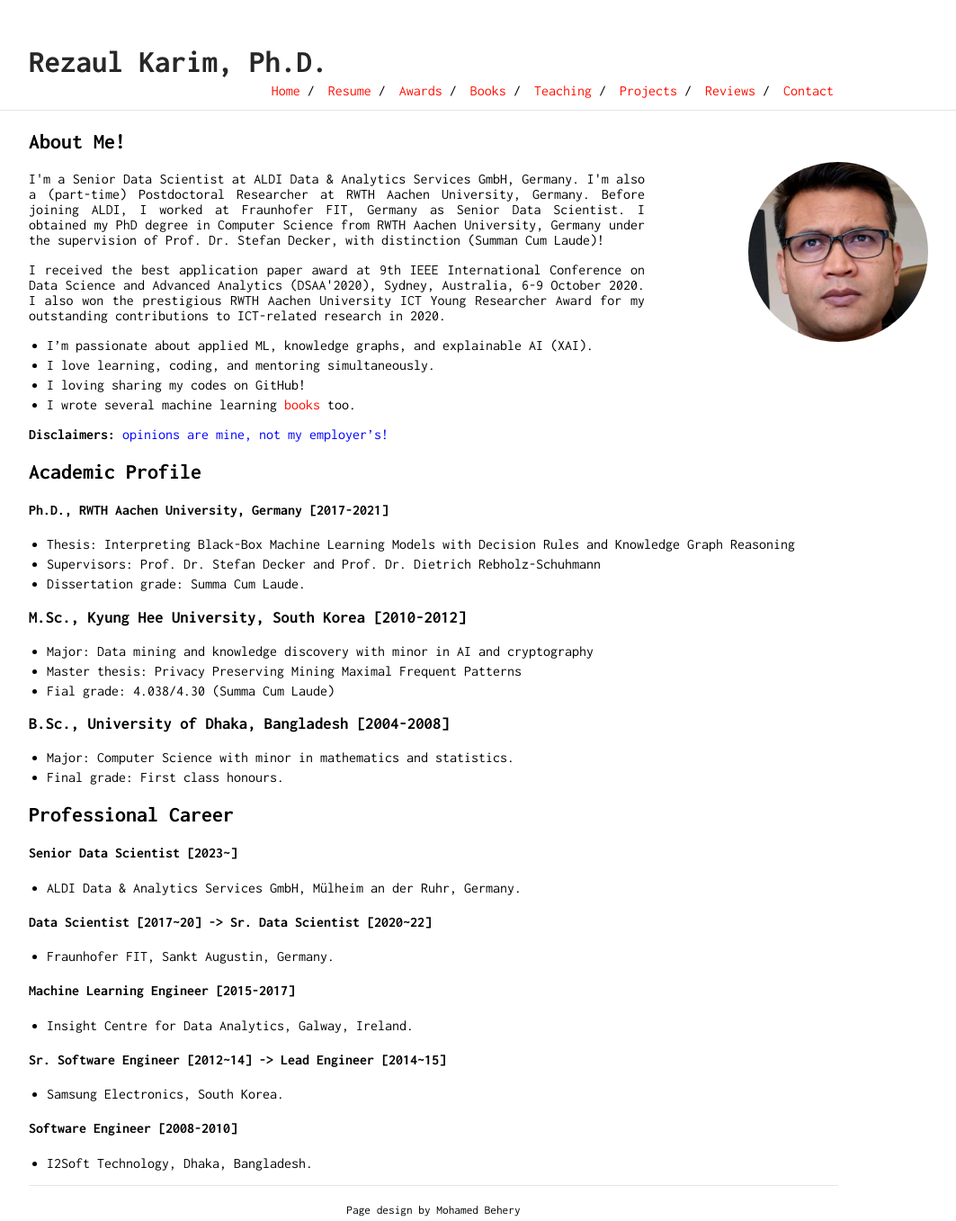
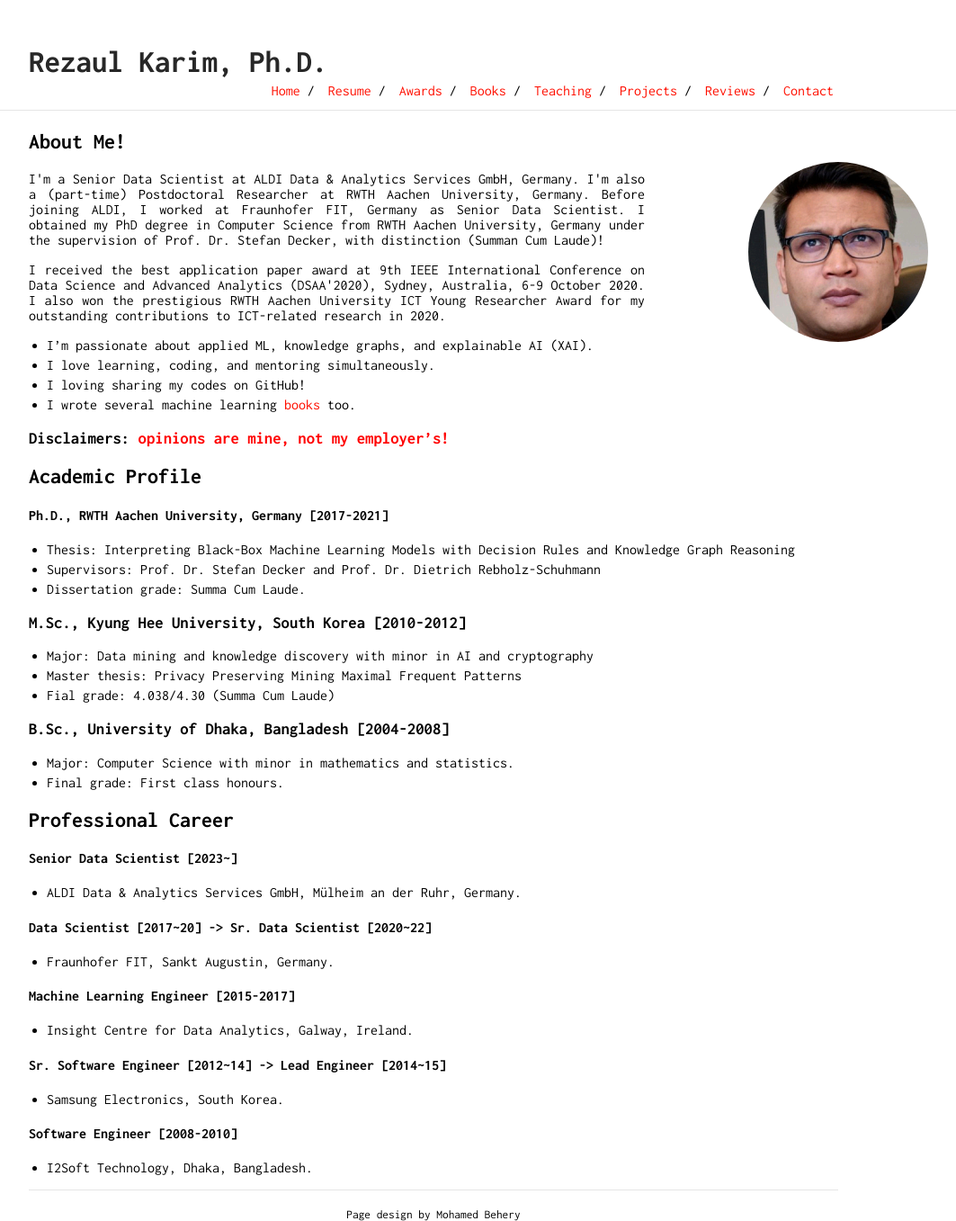
Before and after one commit to rezacsedu/rezacsedu.github.io, a Jekyll site: the page built from index.md, in a window 1280 px wide. Shown: the whole page at 90% size, without its empty margins (158-1221 px from the left). Built offline with Jekyll 4.4.1, drawn with Linux system fonts in a browser that asks for light colours; our own code applies the rules of GitHub Pages for plain Markdown files.

Commit message:
Update index.md

```diff
--- a/index.md
+++ b/index.md
@@ -10,7 +10,7 @@
 - I loving sharing my codes on GitHub!
 - I wrote several machine learning [books](https://www.amazon.com/s?k=Md.+Rezaul+Karim&ref=nb_sb_noss) too.
 
-**Disclaimers:** <span style="color:blue"> opinions are mine, not my employer's!</span>
+### **Disclaimers:** <span style="color:red"> opinions are mine, not my employer's!</span>
 
 ## Academic Profile
 #### Ph.D., RWTH Aachen University, Germany [2017-2021]
```
